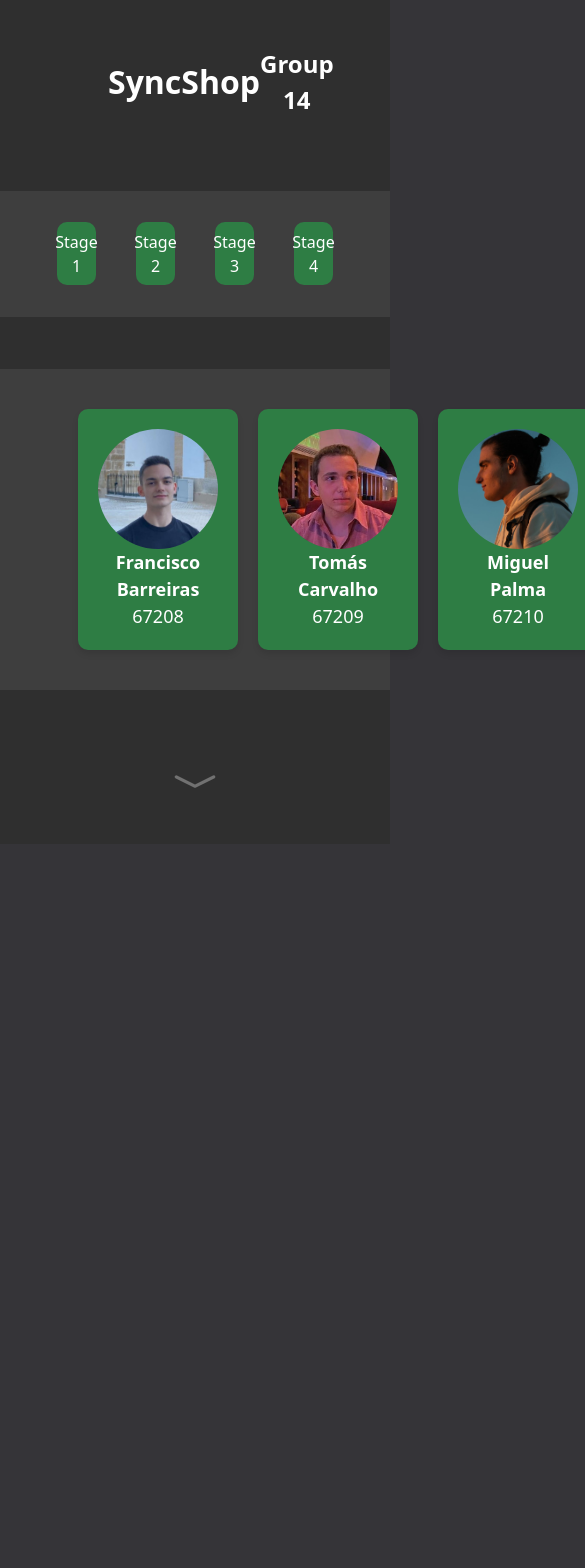
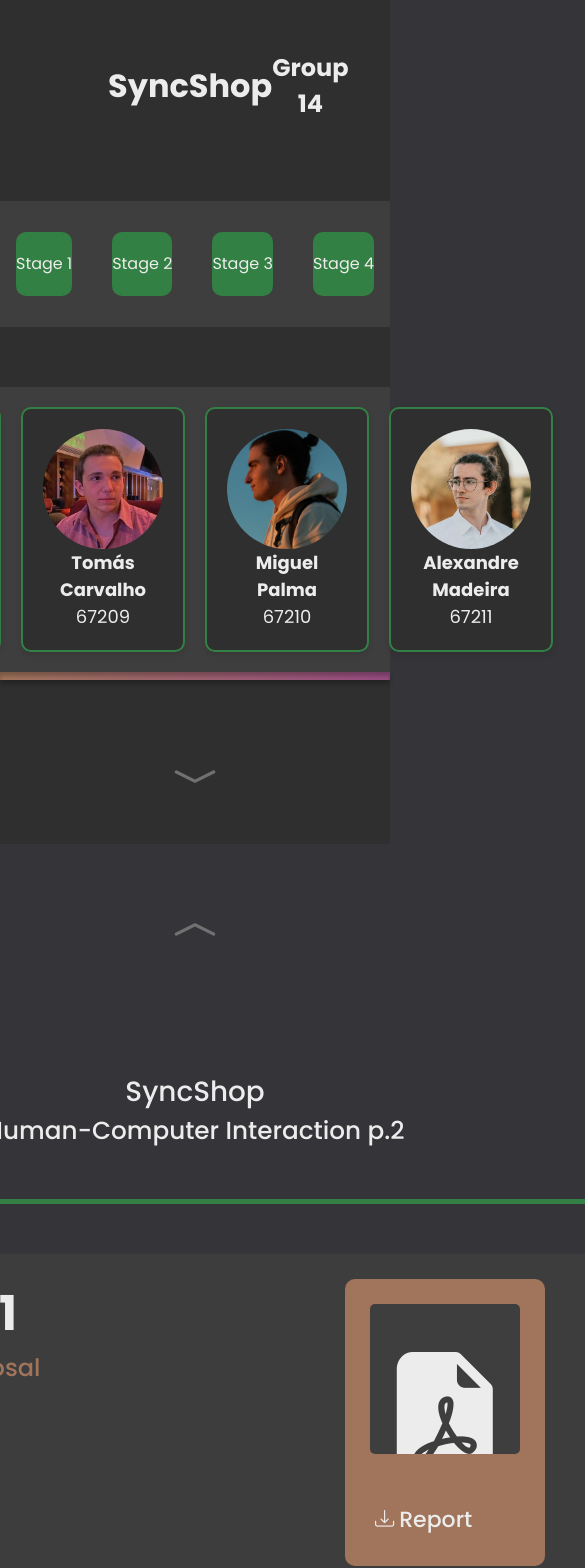
Before and after one commit to tomascarvalho7/ipm-group14-2324, a React (Vite) app in the folder website/: page / in a window 390 px wide. Shown: the top 1568 px of the page, 585 px wide, since content can reach past the window. Built offline with nearby package versions, Linux system fonts and the light colour scheme; the HTML template or start-up script is replaced by a standard one.

Commit message:
Polished user interface, added responsive hover to stage headers

```diff
--- a/website/public/styles/App.css
+++ b/website/public/styles/App.css
@@ -1,14 +1,19 @@
+@import url('https://fonts.googleapis.com/css2?family=Poppins:wght@400;500;600;700&display=swap');
+
 #root {
   text-align: center;
   width: 100%;
   height: 100%;
+  font-family: 'Poppins';
 
-  --primary: #2E7D44;
-  --accent: #21AC49;
-  --secondary: #A89780;
+  --primary: #338044;
+  --accent: #994D83;
+  --secondary: rgb(161, 117, 91);
+  --darker: #202020;
   --bg: #2F2F2F;
   --bg-accent: #3E3E3E;
-  --text-color: #fff;
+  --text-color: #EDECEC;
+
 }
 
 .card {
@@ -25,14 +30,14 @@
 }
 
 .projectname {
-  color: #fff;
+  color: var(--text-color);
   font-size: 32px;
   margin: 0;
   font-weight: 700;
 }
 
 .groupnumber {
-  color: #fff;
+  color: var(--text-color);
   font-size: 24px;
   margin: 0;
   font-weight: 700;
@@ -53,6 +58,10 @@
   align-items: center;
   justify-content: space-around;
   transition: transform 0.5s ease; /* Smooth transition when switching screens */
+}
+
+.bottom-screen {
+  height: 100%;
 }
 
 .top-screen {
@@ -77,5 +86,5 @@
 }
 
 .home {
-  color: #fff;
+  color: var(--text-color);
 }
--- a/website/public/styles/authors.css
+++ b/website/public/styles/authors.css
@@ -1,46 +1,65 @@
 
 .authors-section {
+  text-align: center;
+  display: flex;
+  flex-direction: column;
+  align-items: center;
+  width: 100%;
   background-color: var(--bg-accent);
-  padding: 40px 0; /* Adjust the top and bottom padding as needed */
-  text-align: center;
+}
+
+.gradient {
+  height: 1vh;
   width: 100%;
+  background: linear-gradient(90deg, var(--secondary) 0%, var(--accent) 100%);
+  box-shadow: 0px 4px 4px 0px rgba(0, 0, 0, 0.25), inset 0px 4px 4px 0px rgba(0, 0, 0, 0.25);
 }
 
 .authors-container {
   display: flex;
+  padding: 20px; /* Adjust the top and bottom padding as needed */
   flex-direction: row;
   justify-content: space-between; /* Use space-between to add spacing between cards */
   margin: 0; /* Remove the margin to extend from edge to edge */
-  padding: 0 20%; /* Add horizontal padding to center content */
 }
 
 .author-card {
-  background-color: var(--primary);
+  display: flex;
+  flex-direction: column;
+  align-items: center;
+  justify-content: space-around;
+  background-color: var(--bg);
+  border: 2px solid var(--primary);
   padding: 20px;
   border-radius: 10px;
   box-shadow: 0px 4px 6px rgba(0, 0, 0, 0.1);
-  width: 50vw; /* Adjust the card width as needed */
   aspect-ratio: 1 / 1;
   text-align: center;
   margin-right: 20px; /* Add margin between cards */
-  transition: 0.25s all ease-in-out;
+  width: 30%
 }
 
 .selected-card {
-  background-color: var(--accent);
-  padding: 20px;
-  border-radius: 5px;
+  display: flex;
+  flex-direction: column;
+  align-items: center;
+  justify-content: space-around;
+  background-color: var(--bg);
+  border: 4px solid var(--accent);
+  padding: 15px;
+  border-radius: 4px;
   box-shadow: 0px 4px 6px rgba(0, 0, 0, 0.1);
-  width: 50vw; /* Adjust the card width as needed */
   aspect-ratio: 1 / 1;
+  text-align: center;
+  margin-right: 20px; /* Add margin between cards */
+  width: 30%;
   transform: scale(1.1);
-  text-align: center;
-  margin-right: 20px;
 }
 
 .author-card:hover {
-  background-color: var(--accent);
+  border: 4px solid var(--accent);
   transform: scale(1.1);
+  padding: 15px;
   border-radius: 2px;
   transition: 0.25s all ease-in-out;
 }
@@ -50,7 +69,7 @@
 }
 
 .authors-container p {
-  color: #fff;
+  color: var(--text-color);;
   font-size: 18px;
   margin: 0;
 }
@@ -69,7 +88,7 @@
   top: 40px;
   left: 60px;
   font-size: 24px;
-  color: #fff;
+  color: var(--text-color);;
 }
 
 .number {
@@ -77,7 +96,7 @@
   top: 40px;
   right: 60px;
   font-size: 18px;
-  color: #fff;
+  color: var(--text-color);;
 }
 
 .author-container {
--- /dev/null
+++ b/website/public/styles/content.css
@@ -0,0 +1,24 @@
+.content-list {
+  align-items: center;
+  display: flex;
+  flex-direction: column;
+  padding: 20px 10px;
+  position: relative;
+}
+
+.content-item {
+  align-items: center;
+  display: flex;
+  flex-direction: column;
+  gap: 50px;
+  padding: 25px 95px;
+  position: relative;
+  align-self: stretch;
+}
+
+/* Rounded border */
+.divider {
+  align-self: stretch;
+  border-top: 5px solid var(--primary);
+  border-radius: 5px;
+}
--- a/website/public/styles/index.css
+++ b/website/public/styles/index.css
@@ -71,7 +71,7 @@ html {
 
   color-scheme: light dark;
   color: rgba(255, 255, 255, 0.87);
-  background-color: #34363C;
+  background-color: #2F2F2F;
 
   font-synthesis: none;
   text-rendering: optimizeLegibility;
--- a/website/public/styles/stages.css
+++ b/website/public/styles/stages.css
@@ -18,20 +18,50 @@
     width: 10vw;
     height: 50%;
     background-color: var(--primary);
-    color: white;
+    color: var(--text-color);
+    min-width: min-content;
+    white-space: nowrap;
+    border: 0px solid var(--bg);
 }
 
+.stage:hover {
+    border: 4px solid var(--bg);
+    border-radius: 6px;
+    transition: 0.2s all ease-in-out;
+}
 .stage-container {
+    align-items: flex-start;
+    background-color: #3d3d3d;
+    border-radius: 5px;
     display: flex;
-    flex-direction: row;
     justify-content: space-between;
-    margin: 0;
-    padding: 0 20%;
+    padding: 25px 50px;
+    position: relative;
+    width: 800px;
+}
+
+
+.stage-label {
+    align-items: flex-start;
+    display: inline-flex;
+    flex: 0 0 auto;
+    flex-direction: column;
+    position: relative;
 }
 
 .stage-name {
+    color: var(--text-color);
+    font-weight: 700;
+    font-size: 48px;
+    margin-top: -1px;
+    width: fit-content;
+}
+
+.stage-description {
     font-size: 24px;
-    color: #fff;
+    font-weight: 500;
+    color: var(--secondary);
+    width: fit-content;
 }
 
 .stagebox {
@@ -39,10 +69,61 @@
     flex-direction: column;
     justify-content:flex-start;
     align-items: flex-start;
-    background-color: var(--primary);
+    background-color: var(--secondary);
     border-radius: 10px;
-    margin: 100px;
-    width: 75%;
-    padding: 40px;
-    height: 80%;
+    gap: 25px;
+    padding: 25px;
 }
+
+.stagebox .stage-img {
+    background-color: var(--bg-accent);
+    height: 150px;
+    width: 150px;
+    border-radius: 5px;
+    display: flex;
+    padding: 20px 0px 0px 0px;
+    overflow: hidden;
+    justify-content: center;
+}
+
+.stagebox .stage-img:hover {
+    padding: 0px 0px 100px 0px;;
+    transition: 0.25s all ease-in-out;
+}
+
+.stage-img .bi-file-earmark-pdf-fill {
+    color: var(--text-color);
+    font-size: 128px;
+}
+
+.stagebox .stage-link {
+    align-items: center;
+    align-self: stretch;
+    display: flex;
+    flex-direction: row;
+    flex: 0 0 auto;
+    padding: 5px;
+    gap: 5px;
+    width: 100%;
+}
+
+.stagebox .bi-download {
+    color: var(--text-color);
+}
+
+.stagebox .link-text {
+    color: var(--text-color);
+    font-weight: 500;
+    font-size: 22px;
+    margin-top: -1px;
+    width: fit-content;
+}
+
+a {
+    align-self: stretch;
+}
+
+.stagebox .stage-link:hover {
+  box-shadow: inset 120px 0 0 0 var(--accent);
+  transition: .3s ease-in-out;
+}
--- a/website/public/styles/styles.css
+++ b/website/public/styles/styles.css
@@ -1,4 +1,5 @@
 @import "authors.css";
 @import "index.css";
 @import "App.css";
-@import "stages.css"
+@import "stages.css";
+@import "content.css";
--- a/website/src/AuthorsSection.tsx
+++ b/website/src/AuthorsSection.tsx
@@ -20,6 +20,7 @@ export function AuthorsSection(props: {showInfo: () => void}) {
           </div>
         ))}
       </div>
+      <div className="gradient"/>
     </div>
   )
 
--- a/website/src/routes/home.tsx
+++ b/website/src/routes/home.tsx
@@ -1,21 +1,40 @@
 
-function Stage(props: { stageNr: number }) {
+function Stage(props: { stageNr: number, description: string }) {
+  const {stageNr, description } = props;
   return (
-    <div id={`stage${props.stageNr}`} className="stage-container">
-      <div className="stage-name">
-        <h1>Stage {props.stageNr}</h1>
+    <div id={`stage${stageNr}`} className="stage-container">
+
+      <div className="stage-label">
+        <div className="stage-name">{"Stage " + stageNr} </div>
+        <div className="stage-description">{description} </div>
       </div>
 
 
 
       <div className="stagebox">
-        <h3>Stage documents</h3>
-      <a className="hyperlink" href={`/assets/reports/stage${props.stageNr}.pdf`} target="_blank">
-          <i className="bi bi-arrow-right-short" />Report
-      </a>
+          <div className="stage-img">
+            <i className="bi bi-file-earmark-pdf-fill bi-10x"></i>
+          </div>
+          <a className="hyperlink" href={`/assets/reports/stage${props.stageNr}.pdf`} target="_blank">
+              <div className="stage-link">
+                  <i className="bi bi-download"></i>
+                  <div className="link-text">Report</div>
+              </div>
+          </a>
+
       </div>
     </div>
-  )
+  );
+}
+
+function ContentItem(props: {element: JSX.Element}) {
+  const { element } = props;
+  return (
+    <div className="content-item">
+      <div className="divider" />
+        {element}
+      </div>
+  );
 }
 
 /**
@@ -31,10 +50,9 @@ export function Home() {
         <h2>Human-Computer Interaction p.2</h2>
       </div>
 
-      <Stage stageNr={1} />
-      <Stage stageNr={2} />
-      <Stage stageNr={3} />
-      <Stage stageNr={4} />
+      <div className="content-list">
+        <ContentItem element={ <Stage stageNr={1} description="Project Proposal"/> }  />
+      </div>
 
     </div>
   )
```
